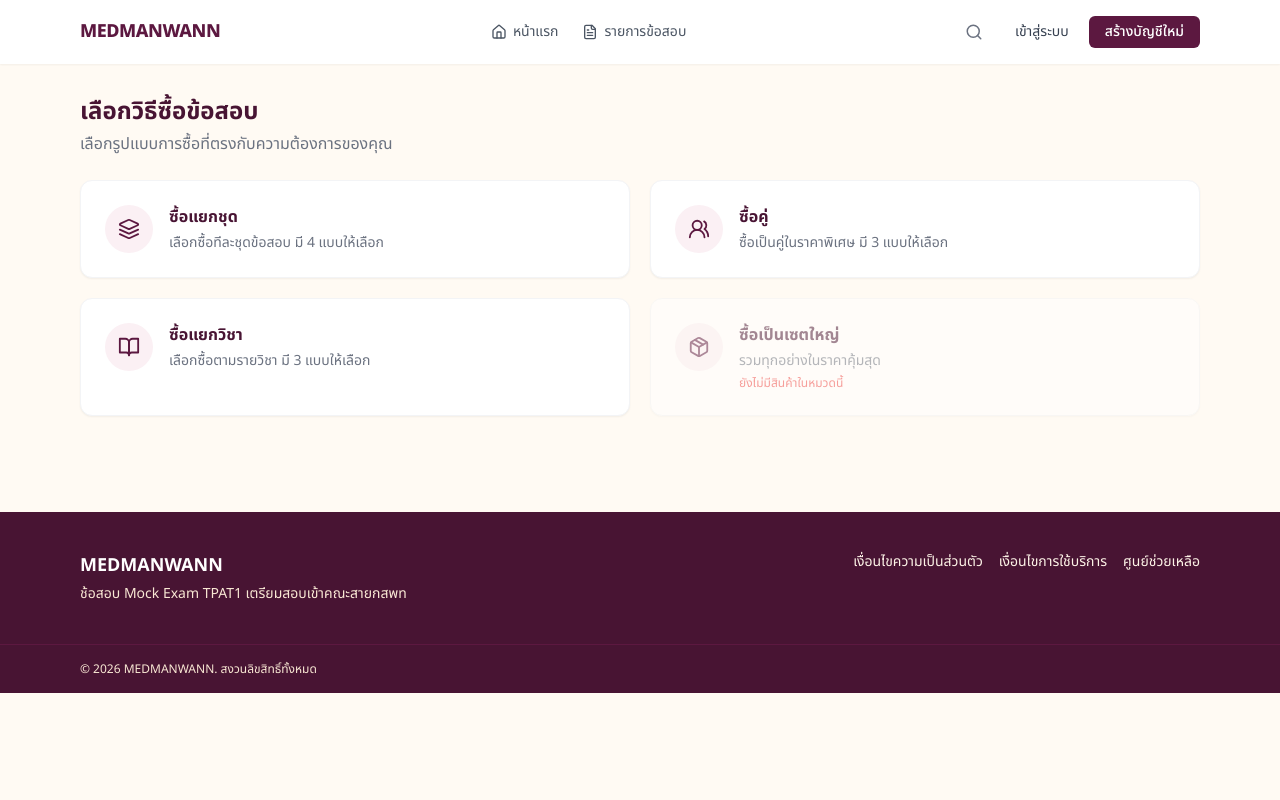
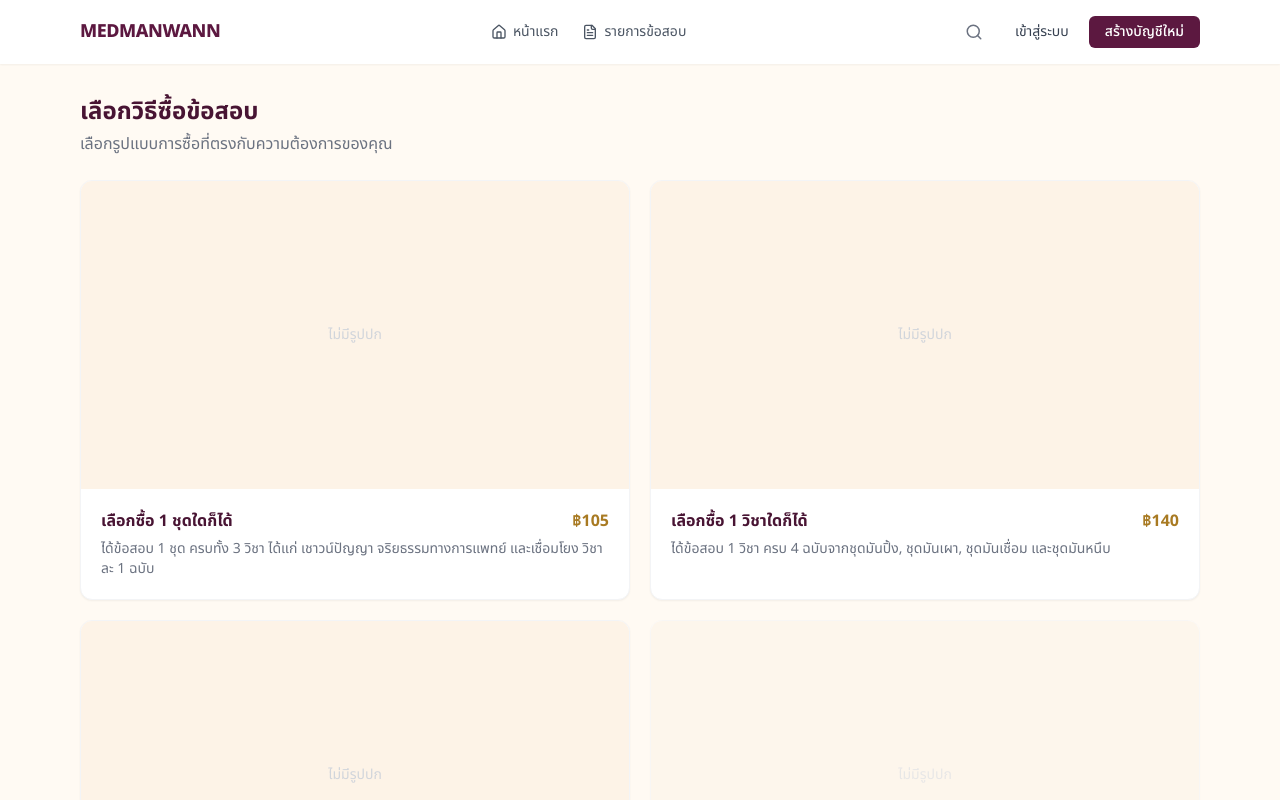
Before and after one commit to 30062550/MEDMANWANN, a Next.js app: page /products in a window 1280 px wide. Shown: the top 800 px of the page. Built offline with nearby package versions, Linux system fonts and the light colour scheme; no server answers; the database is empty.

Commit message:
Refactor product options and update descriptions

```diff
--- a/src/app/(shop)/products/page.tsx
+++ b/src/app/(shop)/products/page.tsx
@@ -1,13 +1,12 @@
 import { createSupabaseServerClient } from "@/lib/supabase/server";
 import Link from "next/link";
-import { Layers, Users2, BookOpen, Package } from "lucide-react";
+import Image from "next/image";
 
 export const revalidate = 0;
 
 export default async function ProductsPage() {
   const supabase = createSupabaseServerClient();
 
-  // ออปชั่น "ซื้อเป็นเซตใหญ่" ไม่มีลิสต์ย่อย ลิงก์ตรงไปหน้าสินค้าเลย
   const { data: bigSetProduct } = await supabase
     .from("products")
     .select("id")
@@ -19,33 +18,41 @@ export default async function ProductsPage() {
   const methods = [
     {
       key: "by-set",
-      title: "ซื้อแยกชุด",
-      description: "เลือกซื้อทีละชุดข้อสอบ มี 4 แบบให้เลือก",
-      icon: Layers,
+      title: "เลือกซื้อ 1 ชุดใดก็ได้",
+      description:
+        "ได้ข้อสอบ 1 ชุด ครบทั้ง 3 วิชา ได้แก่ เชาวน์ปัญญา จริยธรรมทางการแพทย์ และเชื่อมโยง วิชาละ 1 ฉบับ",
+      price: 105,
+      coverImage: "", // <-- ใส่ URL รูปปกตรงนี้
       href: "/buy/by-set",
       disabled: false,
     },
     {
+      key: "by-subject",
+      title: "เลือกซื้อ 1 วิชาใดก็ได้",
+      description:
+        "ได้ข้อสอบ 1 วิชา ครบ 4 ฉบับจากชุดมันปิ้ง, ชุดมันเผา, ชุดมันเชื่อม และชุดมันหนึบ",
+      price: 140,
+      coverImage: "", // <-- ใส่ URL รูปปกตรงนี้
+      href: "/buy/by-subject",
+      disabled: false,
+    },
+    {
       key: "by-pair",
-      title: "ซื้อคู่",
-      description: "ซื้อเป็นคู่ในราคาพิเศษ มี 3 แบบให้เลือก",
-      icon: Users2,
+      title: "เลือกซื้อ 2 วิชาใดก็ได้",
+      description:
+        "ได้ข้อสอบ 2 วิชา วิชาละ 4 ฉบับจากชุดมันปิ้ง, ชุดมันเผา, ชุดมันเชื่อม และชุดมันหนึบ",
+      price: 269,
+      coverImage: "", // <-- ใส่ URL รูปปกตรงนี้
       href: "/buy/by-pair",
       disabled: false,
     },
     {
-      key: "by-subject",
-      title: "ซื้อแยกวิชา",
-      description: "เลือกซื้อตามรายวิชา มี 3 แบบให้เลือก",
-      icon: BookOpen,
-      href: "/buy/by-subject",
-      disabled: false,
-    },
-    {
       key: "big-set",
-      title: "ซื้อเป็นเซตใหญ่",
-      description: "รวมทุกอย่างในราคาคุ้มสุด",
-      icon: Package,
+      title: "MAXMANWANN (แถมข้อสอบเชื่อมโยง 1 ชุด)",
+      description:
+        'ได้ข้อสอบครบ 4 ชุด 3 วิชา รวม 12 ฉบับ แถมฟรีข้อสอบเชื่อมโยง "ชุดมันลูกคุณหนูติดแกลม" สุดหิน',
+      price: 319,
+      coverImage: "", // <-- ใส่ URL รูปปกตรงนี้
       href: bigSetProduct ? `/products/${bigSetProduct.id}` : "#",
       disabled: !bigSetProduct,
     },
@@ -57,29 +64,42 @@ export default async function ProductsPage() {
       <p className="text-gray-500 mt-1 mb-6">เลือกรูปแบบการซื้อที่ตรงกับความต้องการของคุณ</p>
 
       <div className="grid sm:grid-cols-2 gap-5">
-        {methods.map((method) => {
-          const Icon = method.icon;
-          return (
+        {methods.map((method) => (
           <Link
             key={method.key}
             href={method.href}
-              className={`bg-white rounded-xl border border-gray-100 shadow-sm p-6 flex items-start gap-4 hover:shadow-md transition ${
+            className={`bg-white rounded-xl border border-gray-100 shadow-sm overflow-hidden hover:shadow-md transition ${
               method.disabled ? "opacity-50 pointer-events-none" : ""
             }`}
           >
-              <div className="w-12 h-12 shrink-0 rounded-full bg-brand-50 text-brand-700 flex items-center justify-center">
-                <Icon size={22} />
+            <div className="relative w-full aspect-video bg-cream-100">
+              {method.coverImage ? (
+                <Image
+                  src={method.coverImage}
+                  alt={method.title}
+                  fill
+                  className="object-cover"
+                />
+              ) : (
+                <div className="w-full h-full flex items-center justify-center text-gray-300 text-sm">
+                  ไม่มีรูปปก
                 </div>
-              <div>
+              )}
+            </div>
+            <div className="p-5">
+              <div className="flex items-start justify-between gap-3">
                 <h3 className="font-bold text-brand-800">{method.title}</h3>
-                <p className="text-sm text-gray-500 mt-1">{method.description}</p>
+                <span className="shrink-0 font-bold text-accent-500 whitespace-nowrap">
+                  ฿{method.price}
+                </span>
+              </div>
+              <p className="text-sm text-gray-500 mt-1.5">{method.description}</p>
               {method.disabled && (
-                  <p className="text-xs text-red-500 mt-1">ยังไม่มีสินค้าในหมวดนี้</p>
+                <p className="text-xs text-red-500 mt-2">ยังไม่มีสินค้าในหมวดนี้</p>
               )}
             </div>
           </Link>
-          );
-        })}
+        ))}
       </div>
     </div>
   );
```
Lines whose indentation alone changed are shown as unchanged.
